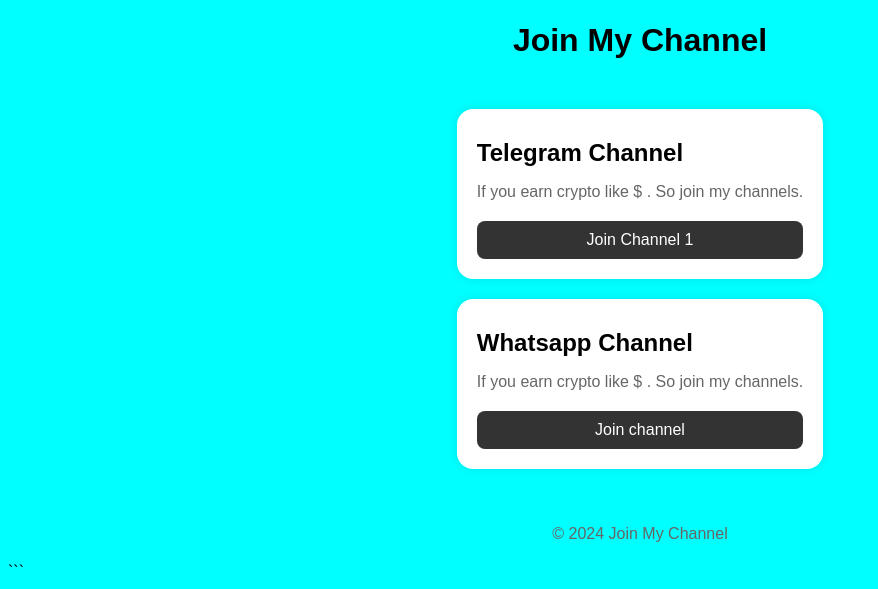
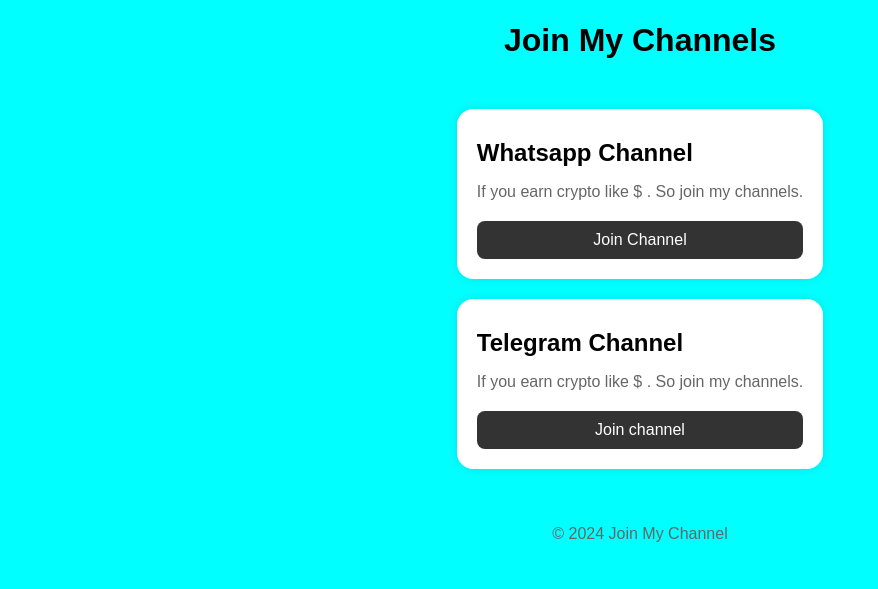
Before and after one commit to hamzabhi1/Channel-link, a plain HTML site: page index.html in a window 1280 px wide. Shown: the part 273-862 px from the top of the page, without its empty margins (0-878 px from the left). After the commit the page ends 836 px from the top, so only its background shows below. Drawn offline with Linux system fonts and the light colour scheme.

Commit message:
Add files via upload

````diff
--- a/index.html
+++ b/index.html
@@ -11,18 +11,18 @@
     <div class="logo">
   <img src="Lo.png" alt="Logo">
 </div>
-    <h1>Join My Channel</h1>
+    <h1>Join My Channels</h1>
   </header>
   <main>
     <section>
+      <h2>Whatsapp Channel</h2>
+      <p>If you earn crypto like $ . So join my channels.</p>
+      <a href="https://whatsapp.com/channel/0029VayqzdJDTkKBzBOm3e1H" class="btn">Join Channel </a>
+    </section>
+    <section>
       <h2>Telegram Channel</h2>
       <p>If you earn crypto like $ . So join my channels.</p>
-      <a href="#" class="btn">Join Channel 1</a>
-    </section>
-    <section>
-      <h2>Whatsapp Channel</h2>
-      <p>If you earn crypto like $ . So join my channels.</p>
-      <a href="https://whatsapp.com/channel/0029VayqzdJDTkKBzBOm3e1H" class="btn">Join channel</a>
+      <a href="https://t.me/+D2i6L83ww6ZkMTJk" class="btn">Join channel</a>
     </section>
   </main>
   <footer>
@@ -30,4 +30,3 @@
   </footer>
 </body>
 </html>
-```
````
